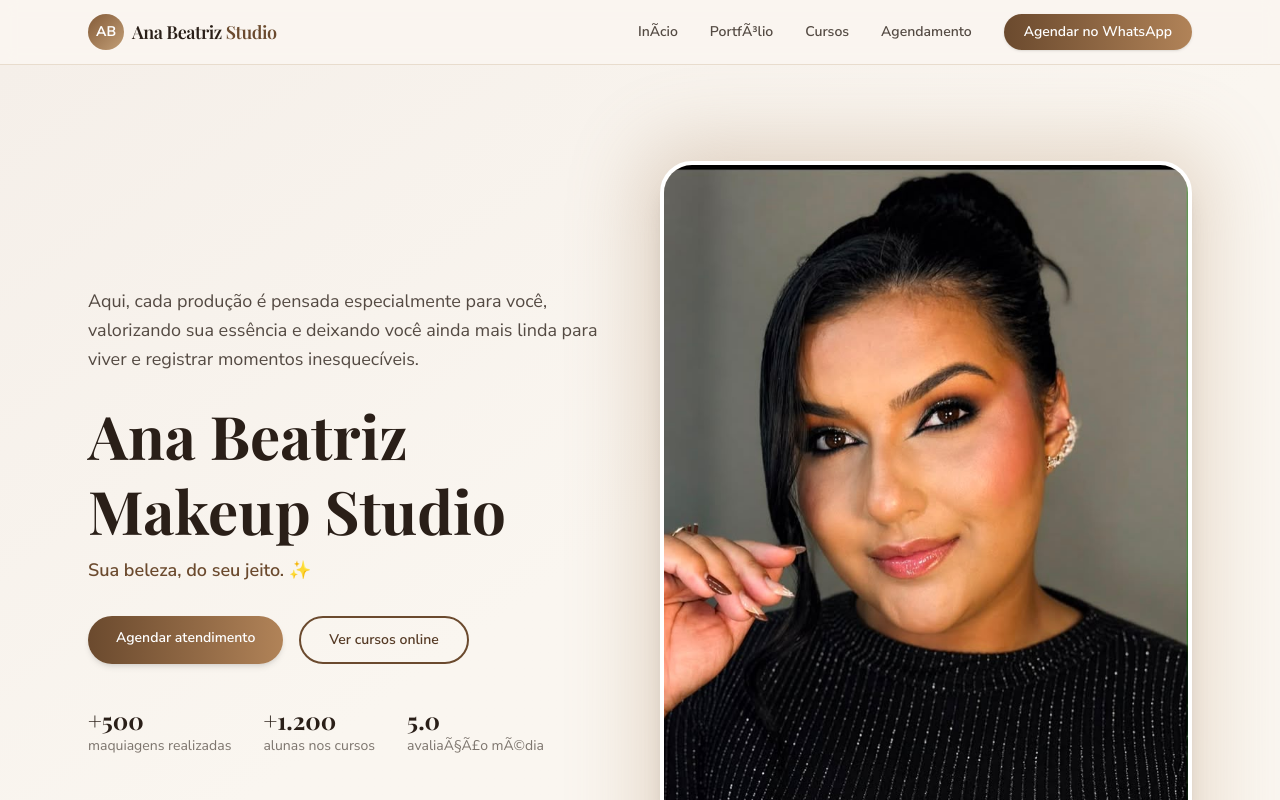
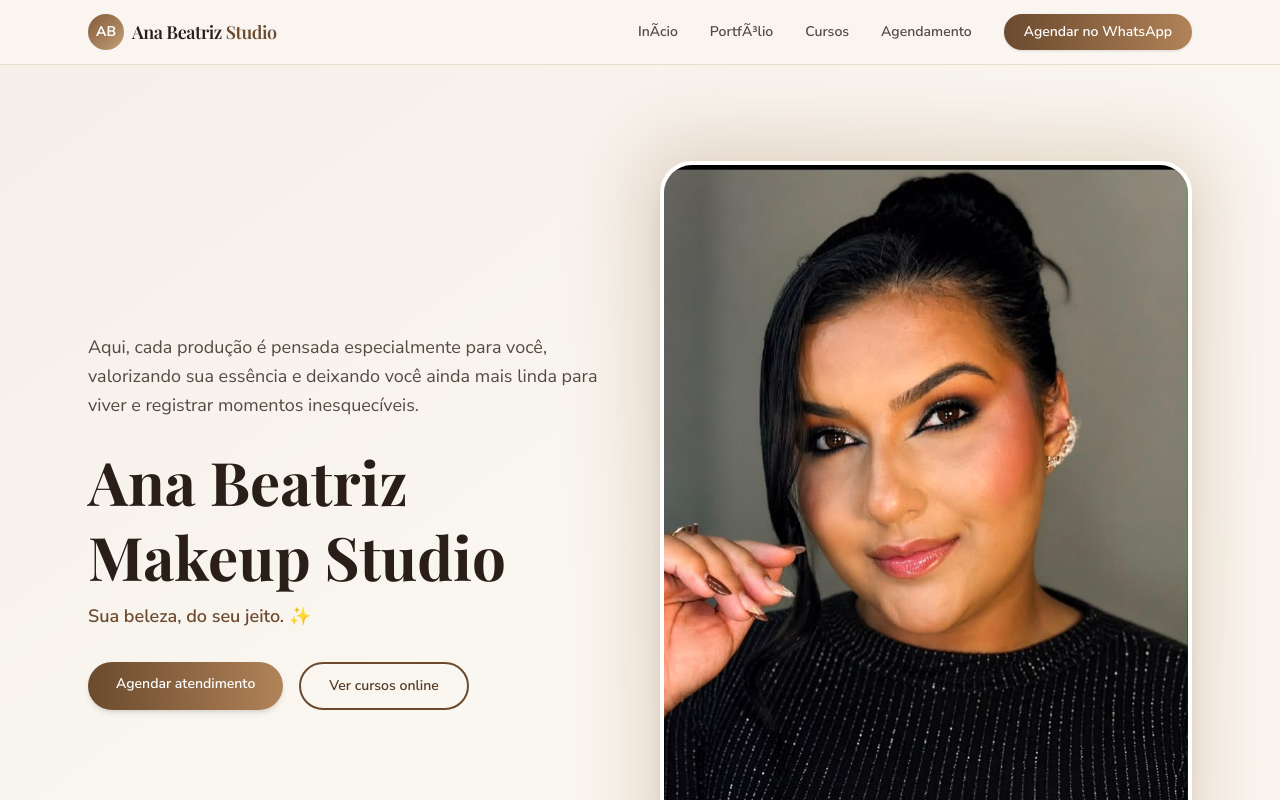
Before and after one commit to SillvaPedro/ana-beatriz-beauty-studio, a Next.js app: page / in a window 1280 px wide. Shown: the top 800 px of the page. Built offline with nearby package versions, Linux system fonts and the light colour scheme; a web font is replaced by a local one.

Commit message:
feat: remove estatisticas do hero

```diff
--- a/app/page.tsx
+++ b/app/page.tsx
@@ -64,20 +64,6 @@ export default function Home() {
               >
                 Ver cursos online
               </Link>
-            </div>
-            <div className="mt-10 flex flex-wrap gap-8">
-              <div>
-                <p className="font-display text-2xl font-bold text-ink">+500</p>
-                <p className="text-sm text-ink/60">maquiagens realizadas</p>
-              </div>
-              <div>
-                <p className="font-display text-2xl font-bold text-ink">+1.200</p>
-                <p className="text-sm text-ink/60">alunas nos cursos</p>
-              </div>
-              <div>
-                <p className="font-display text-2xl font-bold text-ink">5.0</p>
-                <p className="text-sm text-ink/60">avaliaÃ§Ã£o mÃ©dia</p>
-              </div>
             </div>
           </div>
           <div className="relative">
```
